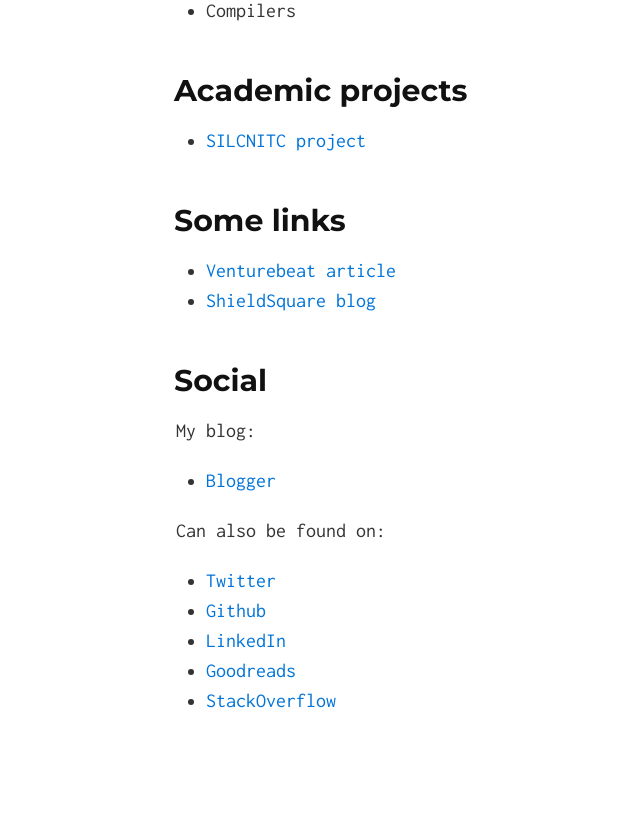
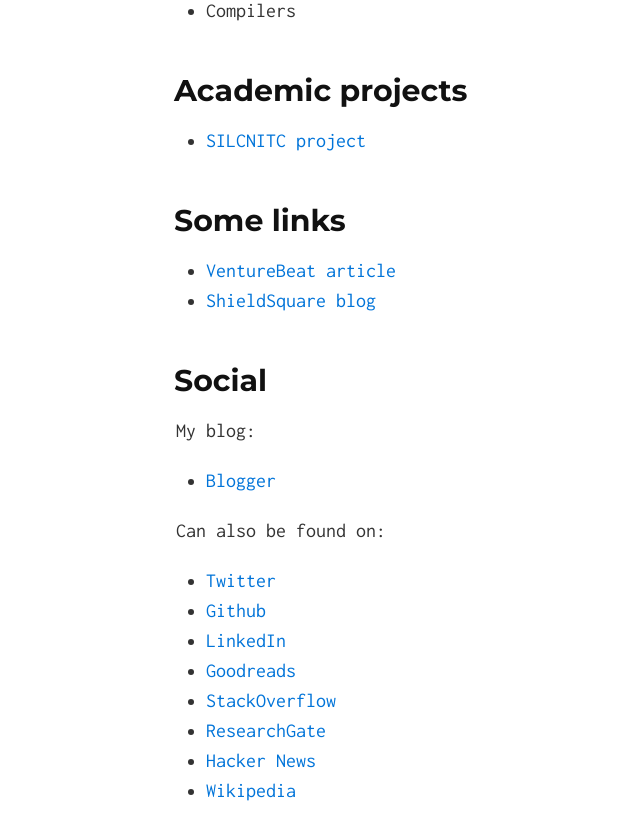
Before and after one commit to nachivpn/nachivpn.github.io, a Jekyll site: the page built from index.md, in a window 1280 px wide and 900 px high, scrolled down 1374 px. Shown: the top 840 px of the window, without its empty margins (164-804 px from the left). Built offline with Jekyll 4.4.1, drawn with Linux system fonts in a browser that asks for light colours; before the commit the page ends 2190 px from its top, so only the background shows below that.

Commit message:
added profiles

```diff
--- a/index.md
+++ b/index.md
@@ -32,7 +32,7 @@ Lately, I've been very curious about philosophy too.
 
 ## Some links
 
-* [Venturebeat article](http://venturebeat.com/2014/12/24/googles-no-captcha-recaptchas-may-not-be-as-bot-proof-as-we-thought)
+* [VentureBeat article](http://venturebeat.com/2014/12/24/googles-no-captcha-recaptchas-may-not-be-as-bot-proof-as-we-thought)
 * [ShieldSquare blog](http://www.shieldsquare.com/author/nachiappan-v/)
 
 ## Social
@@ -48,3 +48,6 @@ Can also be found on:
 * [LinkedIn](https://www.linkedin.com/in/nachivpn)
 * [Goodreads](https://www.goodreads.com/user/show/45403127-nachi)
 * [StackOverflow](http://stackoverflow.com/users/3928699/nachi)
+* [ResearchGate](https://www.researchgate.net/profile/Nachiappan_Vpn/info)
+* [Hacker News](https://news.ycombinator.com/user?id=nachivpn)
+* [Wikipedia](https://en.wikipedia.org/wiki/Special:Contributions/Nachivpn)
```
